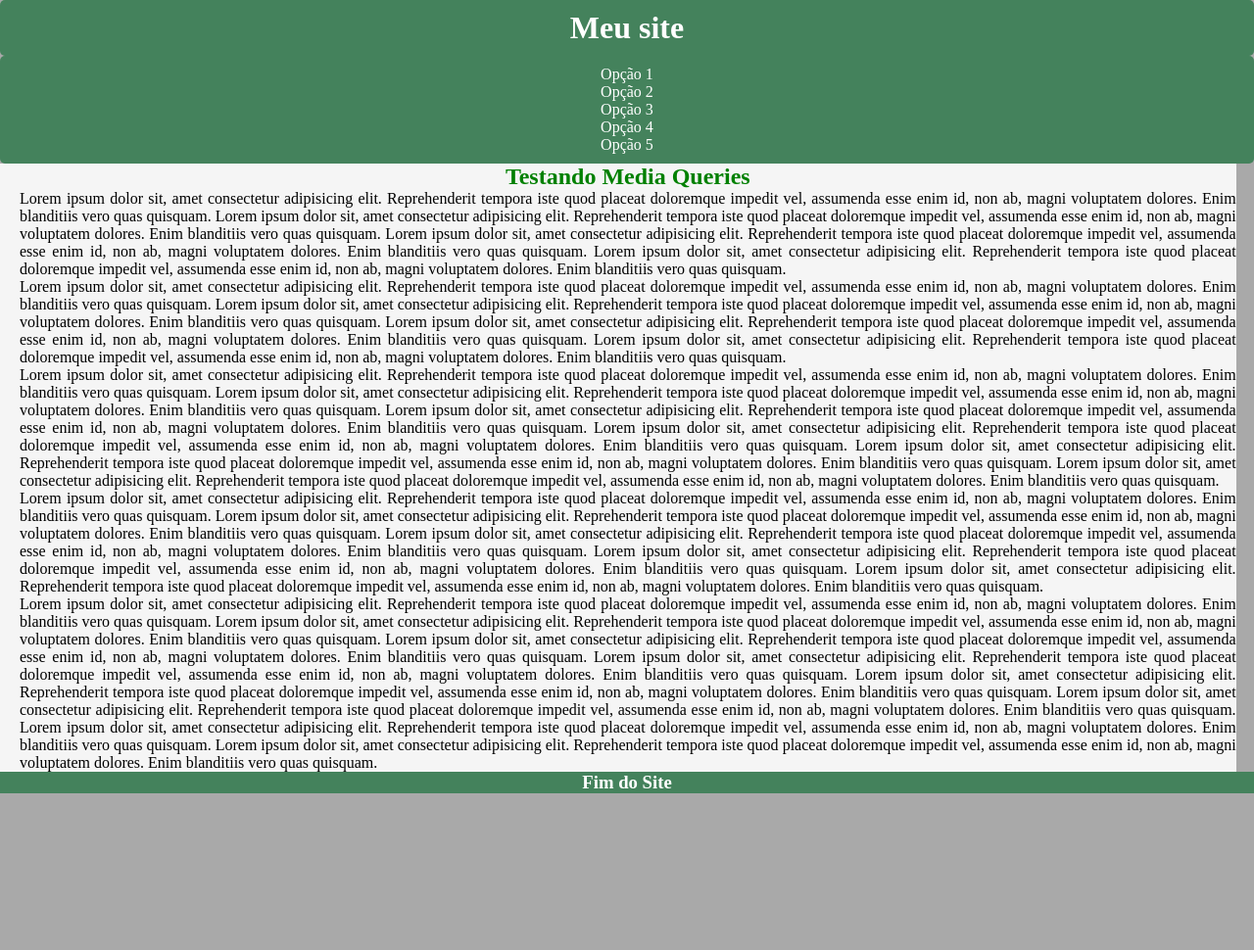
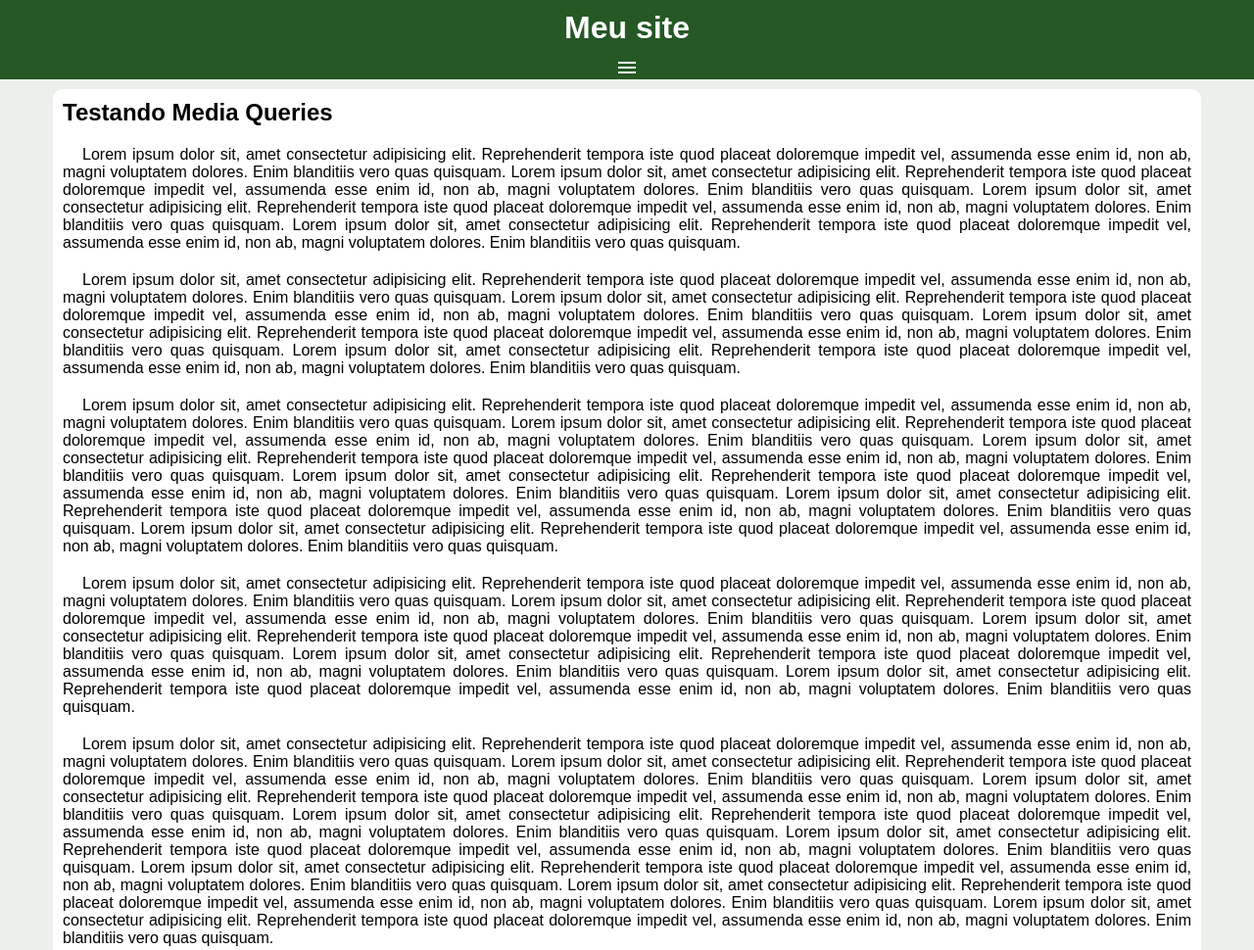
Before and after one commit to CarolinaMoreiraS/menuresp, a plain HTML site: page index.html in a window 1280 px wide. Shown: the top 970 px of the page at 98% size. Before the commit the page ends 810 px from the top, so only its background shows below. Drawn offline with nearby package versions, Linux system fonts and the light colour scheme.

Commit message:
atualizando

```diff
--- a/estilos/style.css
+++ b/estilos/style.css
@@ -1,50 +1,65 @@
 @charset "UTF-8";
 
-* {
-    margin: 0px;
-    padding: 0px;
-    font-family:'Times New Roman', Times, serif
+*{
+    font-family: arial;
+    margin:0px;
+    padding:0px;
+}
+body,html {
+    background-color: rgb(235, 240, 235);
 }
 
-body {
-    background-color: darkgrey;
+header {
+    background-color: rgb(37, 88, 37);
+    color: white
+}
+header > h1{
+    padding:10px;
+    text-align: center;
 }
 menu {
+    display: none;
+}
+ span#hamb{
+    display: block;
+    text-align: center;
+    cursor: pointer;
+ }
+ span#hamb:hover{
+    background-color: rgb(34, 107, 34)
+ }
+menu > ul {
+    list-style-type: none;
+}
+menu > ul > li > a{
+    display: block;
+    padding: 10px;
+    text-decoration: none;
+    background-color: rgba(37, 81, 37, 0.434);
+    color: white;
+    text-align: center;
+    border-top: 1px solid
+}
+menu > ul > li > a:hover{
+    background-color: rgb(3, 94, 3);
+}
+main {
+    width: 90vw;
+    background-color: white;
+    margin:auto;
+    margin-top: 10px;
+    padding: 10px;
+    border-radius: 10px;
 
 
 }
-menu , h1 {
-    background-color: rgba(35, 118, 67, 0.751);
-    padding: 10px;
-    margin-top: auto;
-    text-align: center;
-    box-sizing: border-box;
-    border-radius: 5px;
-    border-top-right-radius: 1px solid rgb(77, 77, 77);
-    color: white;
-}
-ul , a {
-    text-decoration: none;
-    color: white;
-}
-article {
-    background-color: whitesmoke;
-    padding-left: 20px;
-    font-size: 1em;
-    text-align: center;
-    width: 97vw;
-}
-p{
-    text-align: justify;
-    margin: auto;
 
-}
-h2{
-    color: green;
+article > h2 {
+    padding-bottom: 20px;
 }
 
-footer {
-    background: rgba(35, 118, 67, 0.751);
-    color: white;
-    text-align: center;
+article > p {
+    text-align: justify;
+    margin-bottom: 20px;
+    text-indent: 20px;
 }
--- a/index.html
+++ b/index.html
@@ -4,11 +4,15 @@
     <meta charset="UTF-8">
     <meta name="viewport" content="width=device-width, initial-scale=1.0">
     <title>Media Queries - Menu Responsivo</title>
+    <link rel="stylesheet" href="https://fonts.googleapis.com/css2?family=Material+Symbols+Outlined:opsz,wght,FILL,GRAD@20..48,100..700,0..1,-50..200" />
     <link rel="stylesheet" href="estilos/style.css">
 </head>
 <header>
     <h1> Meu site</h1>
-    <menu>
+    <span class="material-symbols-outlined" id="hamb" onclick="clickMenu ()">
+        menu
+        </span>
+    <menu id="itens">
         <ul>
             <li> <a href="#"> Opção 1</a></li>
             <li> <a href="#"> Opção 2</a></li>
@@ -66,6 +70,16 @@
 <footer>
     <h3> Fim do Site</h3>
 </footer>
+<script>
+    function clickMenu(){
+        if (itens.style.display=='block') {
+            itens.style.display = 'none'
+        } else {
+            itens.style.display = 'block'
+        }
+
+    }
+</script>
 <body>
 
 </body>
```
